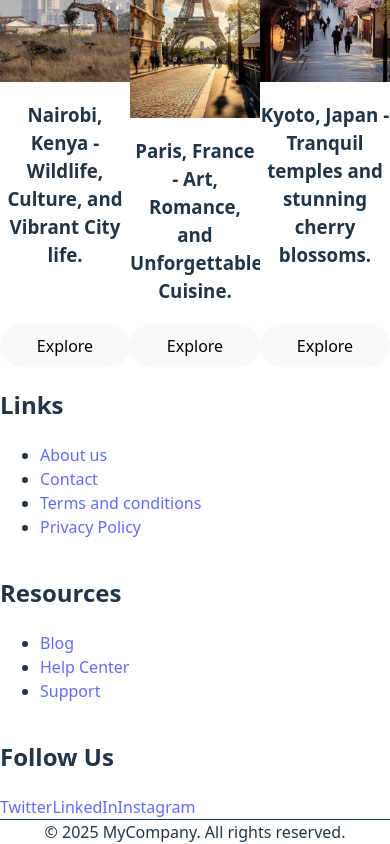
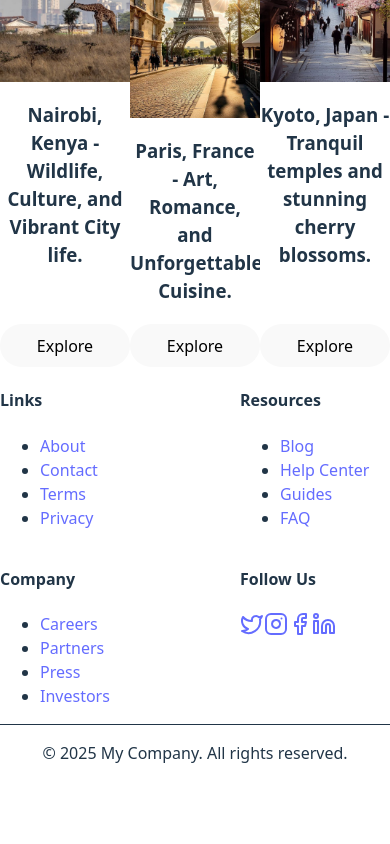
Before and after one commit to Bancy-png/Travel-planner-app, a React (Vite) app: page / in a window 390 px wide. Shown: the part 1188-2032 px from the top of the page. After the commit the page ends 1969 px from the top, so only its background shows below. Built offline with nearby package versions, Linux system fonts and the light colour scheme.

Commit message:
Add responsive 4-column footer with stacked layout and Lucide social icons

```diff
--- a/src/components/Footer.jsx
+++ b/src/components/Footer.jsx
@@ -1,45 +1,60 @@
 // src/components/Footer.jsx
+import { Twitter, Instagram, Facebook, Linkedin } from "lucide-react";
+
 export default function Footer() {
   return (
-    <footer className="bg-gray-900 text-gray-300 py-8 mt-12">
-      <div className="max-w-6xl mx-auto px-4 grid grid-cols-1 sm:grid-cols-2 md:grid-cols-4 gap-6">
-
+    <footer className="bg-gray-900 text-gray-300 mt-12">
+      {/* Top Footer */}
+      <div className="max-w-7xl mx-auto px-4 py-12 flex flex-row justify-between flex-wrap gap-8">
 
         {/* Links */}
-        <div>
-          <h2 className="text-lg font-semibold text-white mb-3">Links</h2>
-          <ul className="space-y-2 text-sm">
-            <li><a href="/about" className="hover:text-white">About us</a></li>
-            <li><a href="/contact" className="hover:text-white">Contact</a></li>
-            <li><a href="/terms" className="hover:text-white">Terms and conditions</a></li>
-            <li><a href="/privacy" className="hover:text-white">Privacy Policy</a></li>
+        <div className="min-w-[150px]">
+          <h4 className="text-white font-semibold mb-4">Links</h4>
+          <ul className="space-y-2">
+            <li><a href="#" className="hover:text-white">About</a></li>
+            <li><a href="#" className="hover:text-white">Contact</a></li>
+            <li><a href="#" className="hover:text-white">Terms</a></li>
+            <li><a href="#" className="hover:text-white">Privacy</a></li>
           </ul>
         </div>
 
         {/* Resources */}
-        <div>
-          <h2 className="text-lg font-semibold text-white mb-3">Resources</h2>
-          <ul className="space-y-2 text-sm">
+        <div className="min-w-[150px]">
+          <h4 className="text-white font-semibold mb-4">Resources</h4>
+          <ul className="space-y-2">
             <li><a href="#" className="hover:text-white">Blog</a></li>
             <li><a href="#" className="hover:text-white">Help Center</a></li>
-            <li><a href="#" className="hover:text-white">Support</a></li>
+            <li><a href="#" className="hover:text-white">Guides</a></li>
+            <li><a href="#" className="hover:text-white">FAQ</a></li>
+          </ul>
+        </div>
+
+        {/* Company */}
+        <div className="min-w-[150px]">
+          <h4 className="text-white font-semibold mb-4">Company</h4>
+          <ul className="space-y-2">
+            <li><a href="#" className="hover:text-white">Careers</a></li>
+            <li><a href="#" className="hover:text-white">Partners</a></li>
+            <li><a href="#" className="hover:text-white">Press</a></li>
+            <li><a href="#" className="hover:text-white">Investors</a></li>
           </ul>
         </div>
 
         {/* Social */}
-        <div>
-          <h2 className="text-lg font-semibold text-white mb-3">Follow Us</h2>
-          <div className="flex space-x-4">
-            <a href="#" className="hover:text-white">Twitter</a>
-            <a href="#" className="hover:text-white">LinkedIn</a>
-            <a href="#" className="hover:text-white">Instagram</a>
+        <div className="min-w-[150px]">
+          <h4 className="text-white font-semibold mb-4">Follow Us</h4>
+          <div className="flex space-x-6">
+            <a href="#" className="hover:text-white"><Twitter /></a>
+            <a href="#" className="hover:text-white"><Instagram /></a>
+            <a href="#" className="hover:text-white"><Facebook /></a>
+            <a href="#" className="hover:text-white"><Linkedin /></a>
           </div>
         </div>
       </div>
 
       {/* Bottom Bar */}
-      <div className="text-center text-sm text-gray-500 mt-8 border-t border-gray-700 pt-4">
-        © {new Date().getFullYear()} MyCompany. All rights reserved.
+      <div className="border-t border-gray-700 text-center py-4 text-sm">
+        <p>© {new Date().getFullYear()} My Company. All rights reserved.</p>
       </div>
     </footer>
   );
```
